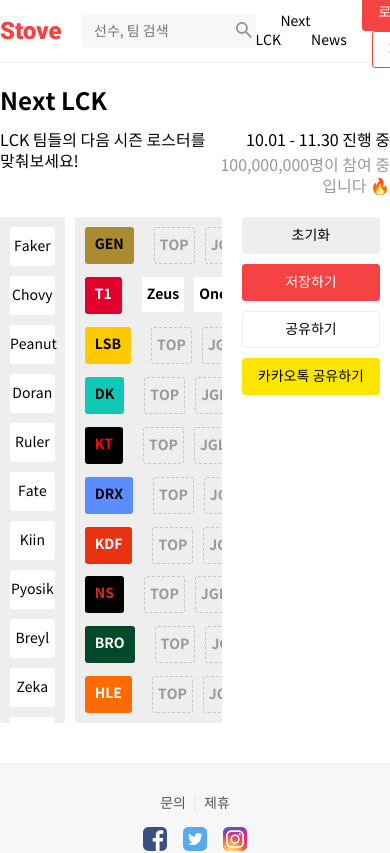
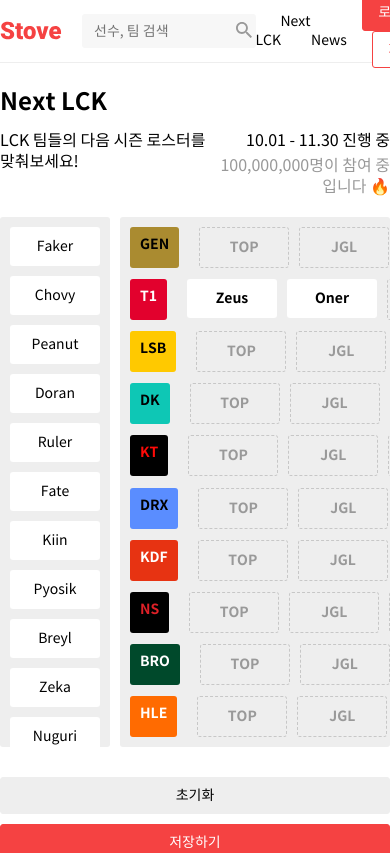
Before and after one commit to Stove-Org/Stove-client, a React (Create React App) app in the folder client/: page /nextlck in a window 390 px wide. Shown: the top 853 px of the page. Built offline with nearby package versions, Linux system fonts and the light colour scheme.

Commit message:
design: NextLCK resposive design for Tablet

```diff
--- a/client/src/App.js
+++ b/client/src/App.js
@@ -77,9 +77,21 @@
   },
   {
     id: 11,
-    nickName: "Life",
-    name: "김정민",
-    position: "SPT",
+    nickName: "Nuguri",
+    name: "장하권",
+    position: "TOP",
+  },
+  {
+    id: 12,
+    nickName: "Canyon",
+    name: "김건부",
+    position: "JGL",
+  },
+  {
+    id: 13,
+    nickName: "Deokdam",
+    name: "서대길",
+    position: "BOT",
   },
 ];
 
--- a/client/src/components/atoms/LCKTeamLabel/index.jsx
+++ b/client/src/components/atoms/LCKTeamLabel/index.jsx
@@ -19,8 +19,9 @@
 };
 
 const TeamLabel = styled.div`
+  flex-grow: 1;
   ${(props) => props.theme.typography.bodyRgBold};
-  width: 60px;
+  width: 100%;
   padding: 8px 10px;
   text-align: center;
   border-radius: 3px;
--- a/client/src/components/molecules/RosterDnD/index.jsx
+++ b/client/src/components/molecules/RosterDnD/index.jsx
@@ -5,7 +5,7 @@
 
 const RosterDnD = ({ players, roster, setRoster }) => {
   return (
-    <>
+    <RosterDnDWrapper>
       <PlayerWrapper>
         {players.map((player) => (
           <PlayerBlock key={player.id}>{player.nickName}</PlayerBlock>
@@ -55,10 +55,14 @@
           </RosterWrapper>
         ))}
       </EditRosterWrapper>
-    </>
+    </RosterDnDWrapper>
   );
 };
-
+const RosterDnDWrapper = styled.div`
+  flex-grow: 1;
+  display: flex;
+  max-height: 530px;
+`;
 const BoxWrapper = styled.div`
   background-color: ${(props) => props.theme.color.grayScale.gray20};
   border-radius: 3px;
@@ -66,17 +70,18 @@
   overflow-y: auto;
 `;
 const PlayerWrapper = styled(BoxWrapper)`
-  width: 150px;
+  min-width: 110px;
 `;
 const EditRosterWrapper = styled(BoxWrapper)`
   flex-grow: 1;
+  margin-left: 10px;
   display: flex;
   flex-direction: column;
   justify-content: space-between;
 `;
 
 const PlayerBlock = styled.div`
-  width: 100%;
+  width: 90px;
   padding: 10px 0;
   background-color: ${(props) => props.theme.color.white};
   ${(props) => props.theme.typography.bodyRg};
@@ -86,9 +91,20 @@
   & + & {
     margin-top: 10px;
   }
+
+  @media screen and (min-width: 768px) {
+  }
+  @media screen and (min-width: 1080px) {
+    width: 115px;
+  }
 `;
 const RosterWrapper = styled.div`
   display: flex;
+  margin-bottom: 10px;
+
+  &:last-child {
+    margin-bottom: 0;
+  }
 `;
 
 const RosterPositionWrapper = styled.div`
@@ -98,20 +114,27 @@
   margin-left: 20px;
 `;
 const RosterPosition = styled.div`
-  width: 100%;
+  width: 90px;
   text-align: center;
   border-radius: 3px;
 
   & + & {
     margin-left: 10px;
   }
+
+  @media screen and (min-width: 768px) {
+  }
+  @media screen and (min-width: 1080px) {
+    width: 115px;
+  }
 `;
 const PositionLabel = styled.div`
+  width: 100%;
   ${(props) => props.theme.typography.bodyRgBold};
   display: flex;
   justify-content: center;
   align-items: center;
-  padding: 8px 5px;
+  padding: 10px 0;
   border-radius: 3px;
 `;
 const TruePositionLabel = styled(PositionLabel)`
--- a/client/src/components/oranisms/EditRoster/index.jsx
+++ b/client/src/components/oranisms/EditRoster/index.jsx
@@ -22,23 +22,40 @@
 };
 
 const ContainerWrapper = styled.div`
+  height: auto;
   display: flex;
-  height: 60vh;
+  flex-direction: column;
   margin-bottom: 40px;
 
   & > div + div {
-    margin-left: 10px;
+    margin: 10px 0 0;
+  }
+
+  @media screen and (min-width: 768px) {
+  }
+  @media screen and (min-width: 1080px) {
+    flex-direction: row;
+
+    & > div + div {
+      margin: 0 0 0 10px;
+    }
   }
 `;
 const SideWrapper = styled.div`
   display: flex;
   flex-direction: column;
   border-radius: 3px;
-  padding: 0 10px;
+  padding: 20px 0 0;
 
   & > button + button {
     margin-top: 10px;
   }
+
+  @media screen and (min-width: 768px) {
+  }
+  @media screen and (min-width: 1080px) {
+    padding: 0;
+  }
 `;
 
 export default EditRoster;
```
